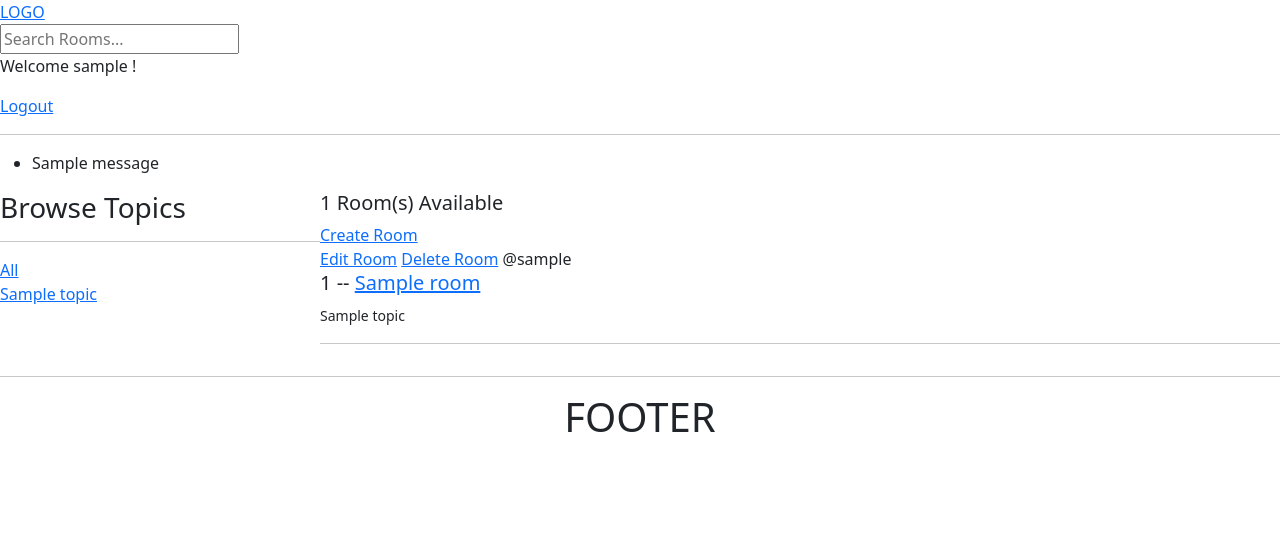
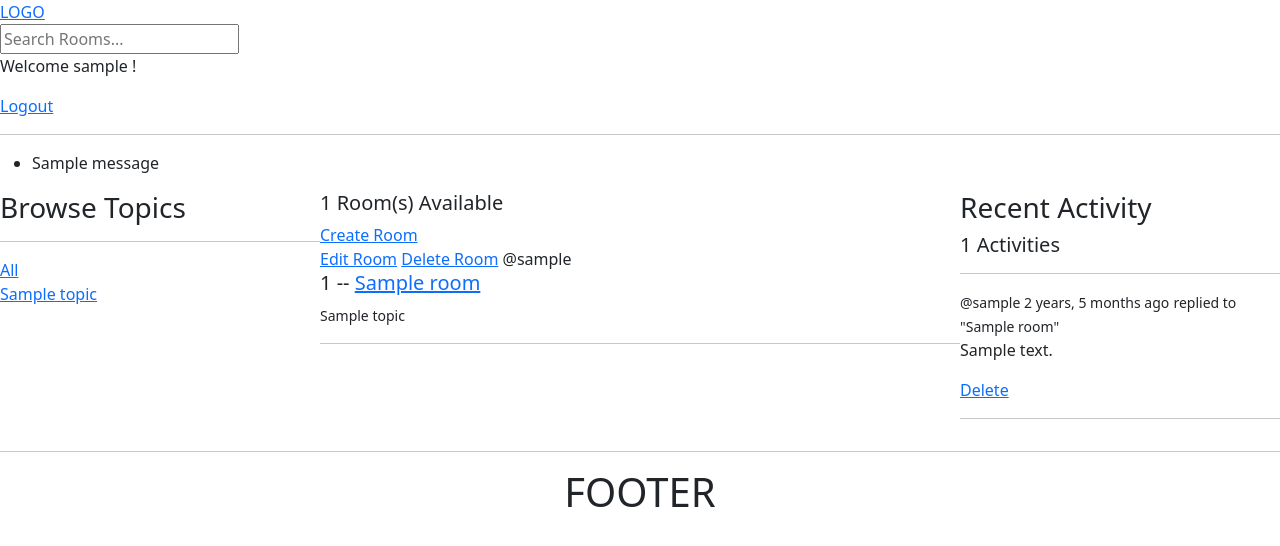
Before and after one commit to Ahmestiri/Django_Views, a Django app: page / in a window 1280 px wide. Shown: the top 546 px of the page. Run offline with Django 4.2, Linux system fonts and the light colour scheme; a user stored in the database is signed in; tables that the repository leaves empty hold one stand-in row (values such as "Sample post"); one stand-in notice (Sample message) is shown.

Commit message:
Finished Homepage Structure

```diff
--- a/app/models.py
+++ b/app/models.py
@@ -53,3 +53,6 @@ class Message(models.Model):
 
     def __str__(self):
         return str(self.body[0:50])
+
+    class Meta:
+        ordering = ["-updated", "-created"]
--- /dev/null
+++ b/app/templates/app/Message/index.html
@@ -0,0 +1,14 @@
+<h3>Recent Activity</h3>
+<h5>{{total_room_messages}} Activities</h5>
+<hr>
+{% for message in room_messages %}
+<div>
+    <small>@{{message.user}}  {{message.created|timesince}} ago</small>
+    <small>replied to "{{message.room}}"</small>
+    <p>{{message}}</p>
+    {% if request.user == message.user %}
+    <a href="{% url 'message_delete' message.id %}">Delete</a>
+    {% endif %}
+    <hr>
+</div>
+{% endfor %}
--- /dev/null
+++ b/app/templates/app/Room/index.html
@@ -0,0 +1,12 @@
+{% for room in rooms  %}
+<div>
+{% if request.user == room.host %}
+<a href="{% url 'room_edit' room.id %}">Edit Room</a>
+<a href="{% url 'room_delete' room.id %}">Delete Room</a>
+{% endif %}
+<span>@{{room.host.username}}</span>
+<h5>{{room.id}} -- <a href="{% url 'room_view' room.id%}">{{room.name}}</a></h5>
+<small>{{room.topic.name}}</small>
+<hr>
+</div>
+{% endfor %}
--- /dev/null
+++ b/app/templates/app/Topic/index.html
@@ -0,0 +1,10 @@
+ <h3>Browse Topics</h3>
+<hr>
+<div>
+    <a href="{% url 'home_index' %}">All</a>
+</div>
+{% for topic in topics  %}
+<div>
+    <a href="{% url 'home_index' %}?q={{topic.name}}">{{topic.name}}</a>
+</div>
+{% endfor %}
--- a/app/templates/app/index.html
+++ b/app/templates/app/index.html
@@ -4,35 +4,19 @@
 <div class="home-container">
   <!-- Topics -->
   <div>
-    <h3>Browse Topics</h3>
-    <hr>
-    <div>
-      <a href="{% url 'home_index' %}">All</a>
-    </div>
-    {% for topic in topics  %}
-    <div>
-      <a href="{% url 'home_index' %}?q={{topic.name}}">{{topic.name}}</a>
-    </div>
-    {% endfor %}
+    {% include "./Topic/index.html" %}
   </div>
   <!-- Rooms -->
   <div>
     <h5>{{total_rooms}} Room(s) Available</h5>
     <a href="{% url 'room_add' %}">Create Room</a>
     <div>
-      {% for room in rooms  %}
-      <div>
-        {% if request.user == room.host %}
-        <a href="{% url 'room_edit' room.id %}">Edit Room</a>
-        <a href="{% url 'room_delete' room.id %}">Delete Room</a>
-        {% endif %}
-        <span>@{{room.host.username}}</span>
-        <h5>{{room.id}} -- <a href="{% url 'room_view' room.id%}">{{room.name}}</a></h5>
-        <small>{{room.topic.name}}</small>
-        <hr>
-      </div>
-      {% endfor %}
+      {% include "./Room/index.html" %}
     </div>
+  </div>
+  <!-- Activities -->
+  <div>
+    {% include "./Message/index.html" %}
   </div>
 </div>
 {% endblock %}
--- a/app/urls.py
+++ b/app/urls.py
@@ -6,11 +6,10 @@ urlpatterns = [
     path("login/", views.login_index, name="login"),
     path("logout/", views.logout_index, name="logout"),
     path("register/", views.register_index, name="register"),
-    # Home Routes
-    path("", views.home_index, name="home_index"),
     # Message Routes
     path("message/delete/<str:pk>/", views.message_delete, name="message_delete"),
     # Room Routes
+    path("", views.home_index, name="home_index"),
     path("room/view/<str:pk>/", views.room_view, name="room_view"),
     path("room/add", views.room_add, name="room_add"),
     path("room/edit/<str:pk>/", views.room_edit, name="room_edit"),
--- a/app/views.py
+++ b/app/views.py
@@ -76,13 +76,15 @@ def register_index(request):
 
 
 """
-Home Model
+Room Model
 """
 
 # --- Index --- #
 
 
 def home_index(request):
+    # Get Topics
+    topics = Topic.objects.all()
     # Get Rooms by Filter
     q = request.GET.get("q") if request.GET.get("q") != None else ""
     rooms = Room.objects.filter(
@@ -90,21 +92,25 @@ def home_index(request):
         Q(name__icontains=q) |
         Q(description__icontains=q)
     )
-    # Get Topics
-    topics = Topic.objects.all()
+    # Get Messages by Filter
+    room_messages = Message.objects.filter(
+        Q(room__topic__name__icontains=q)
+    )
     # Response
-    response = {"rooms": rooms, "topics": topics, "total_rooms": rooms.count()}
+    response = {
+        "rooms": rooms,
+        "topics": topics,
+        "total_rooms": rooms.count(),
+        "room_messages": room_messages,
+        "total_room_messages": room_messages.count(),
+    }
     return render(request, "app/index.html", response)
 
-
-"""
-Room Model
-"""
 
 # --- Add --- #
 
 
-@login_required(login_url='login')
+@ login_required(login_url='login')
 def room_add(request):
     # Create Room
     form = RoomForm()
@@ -125,7 +131,7 @@ def room_view(request, pk):
     # Get Room by id
     room = Room.objects.get(id=pk)
     # Get Messages
-    room_messages = room.message_set.all().order_by('-created')
+    room_messages = room.message_set.all()
     # Get Participants
     participants = room.participants.all()
     # Create Message and Add Participant
@@ -149,7 +155,7 @@ def room_view(request, pk):
 # --- Edit --- #
 
 
-@login_required(login_url='login')
+@ login_required(login_url='login')
 def room_edit(request, pk):
     # Get Room by id
     room = Room.objects.get(id=pk)
@@ -171,7 +177,7 @@ def room_edit(request, pk):
 # --- Delete --- #
 
 
-@login_required(login_url='login')
+@ login_required(login_url='login')
 def room_delete(request, pk):
     # Get Room by id
     room = Room.objects.get(id=pk)
@@ -194,7 +200,7 @@ Message Model
 # --- Delete --- #
 
 
-@login_required(login_url='login')
+@ login_required(login_url='login')
 def message_delete(request, pk):
     # Get Message by id
     message = Message.objects.get(id=pk)
--- a/static/css/home.css
+++ b/static/css/home.css
@@ -1,4 +1,4 @@
 .home-container{
     display: grid;
-    grid-template-columns: 1fr 3fr;
+    grid-template-columns: 1fr 2fr 1fr;
 }
```
